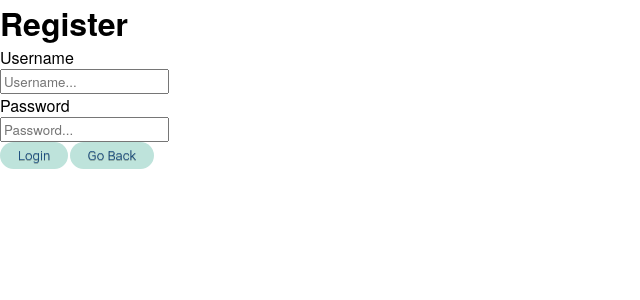
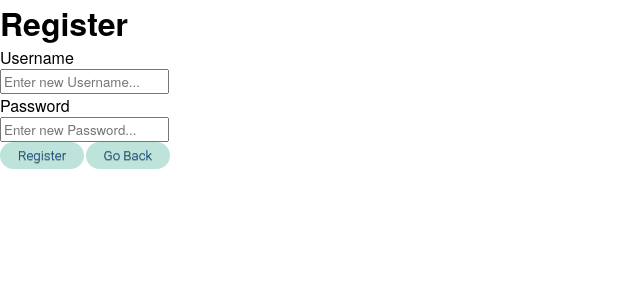
Before and after one commit to StrictlyProfessional/StrictlyClient, an Angular app: page / in a window 1280 px wide. Both pictures are taken after a click on the button "Register". Shown: the top 300 px of the page, without its empty margins (0-640 px from the left). Built offline with nearby package versions, Linux system fonts and the light colour scheme.

Commit message:
added register mvp

```diff
--- a/src/app/components/adduser/adduser.component.html
+++ b/src/app/components/adduser/adduser.component.html
@@ -2,10 +2,10 @@
 <form [formGroup]="registerForm" (ngSubmit)="onRegister()">
 
     <label for="username">Username</label><br>
-    <input type="text" placeholder="Username..." id="username" formControlName="username" required><br>
+    <input type="text" placeholder="Enter new Username..." id="username" formControlName="username" required><br>
     <label for="password">Password</label><br>
-    <input type="password" placeholder="Password..." id="password" formControlName="password" required><br>
+    <input type="password" placeholder="Enter new Password..." id="password" formControlName="password" required><br>
 
-    <button type="submit">Login</button>
+    <button type="submit">Register</button>
     <button type="button" (click)="setReg()">Go Back</button>
 </form>
--- a/src/app/components/adduser/adduser.component.ts
+++ b/src/app/components/adduser/adduser.component.ts
@@ -1,6 +1,7 @@
 import { Component, Input, OnInit, Output } from '@angular/core';
 import { FormBuilder } from '@angular/forms';
 import { EventEmitter } from '@angular/core';
+import { HttpClient } from '@angular/common/http';
 
 @Component({
   selector: 'app-adduser',
@@ -16,11 +17,17 @@ export class AdduserComponent implements OnInit {
     password: ''
   });
 
+  registerObject = {
+    username: '',
+    password: ''
+  };
+
   @Input() showReg: boolean;
   @Output() onReg: EventEmitter<boolean> = new EventEmitter();
 
   constructor(
     private formBuilder: FormBuilder,
+    private httpClient: HttpClient
   ) { }
 
   ngOnInit(): void {
@@ -28,14 +35,20 @@ export class AdduserComponent implements OnInit {
 
   onRegister() {
     console.log("hello");
+    this.registerObject.username = this.registerForm.value.username;
+    this.registerObject.password = this.registerForm.value.password;
+    this.httpClient.post('http://localhost:8080/strictly/register', this.registerObject)
+      .subscribe(
+        response => {
+          console.log(response);
+        },
+        error => {
+          alert('Cannot register new user!');
+        });
   }
 
   setReg() {
     this.onReg.emit(false);
   }
 
-  onSubmit() {
-
-  }
-
 }
```
